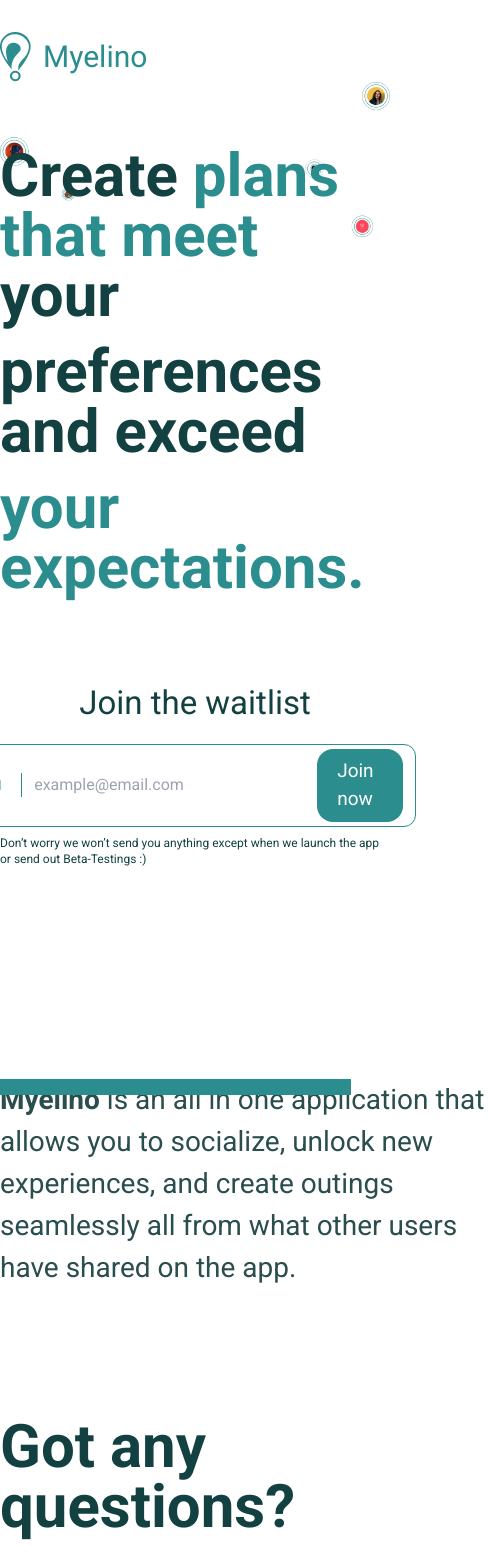
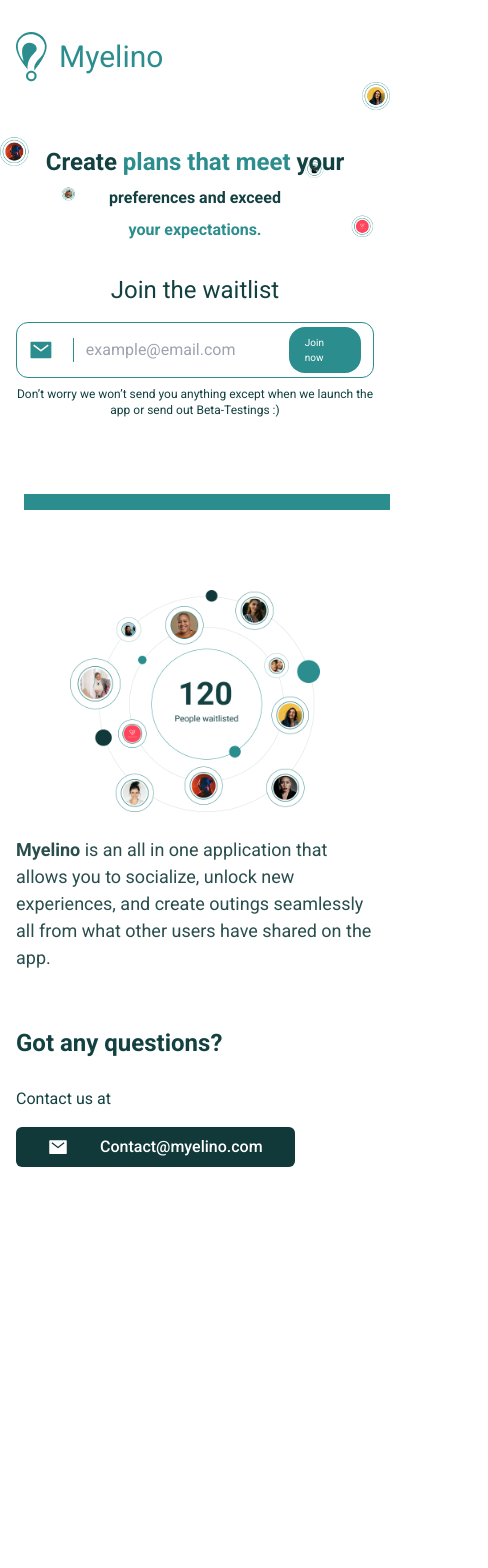
Before and after one commit to billydev139/myelino-fe, a React (Create React App) app: page / in a window 390 px wide. Shown: the top 1568 px of the page, 488 px wide, since content can reach past the window. After the commit the page ends 1247 px from the top, so only its background shows below. Built offline with nearby package versions, Linux system fonts and the light colour scheme.

Commit message:
responsive

```diff
--- a/src/components/Hero/index.js
+++ b/src/components/Hero/index.js
@@ -4,44 +4,45 @@
 import { useState } from 'react';
 
 const Hero = () => {
-    const[email,setemail]=useState()
+    const[email,setEmail]=useState()
 
     return (
         <>
-            <div className='flex flex-col items-center justify-center pt-16 pb-48' style={{
+            <div className='container flex flex-col items-center justify-center pt-16 lg:pb-48 pb-14 lg:px-0 px-4 mx-auto' style={{
                 backgroundImage: `url(${herobg})`,
                 backgroundSize: "contain",
                 backgroundRepeat:"no-repeat",
 
 
             }}>
-                <p className='text-secondary text-6xl font-bold pb-4 '  >
+
+                <p className='text-secondary lg:text-6xl text-2xl  font-bold lg:pb-4 pb-2'  >
                     Create <span className='text-primary'>plans that meet</span> your
                 </p>
-                <p className='text-secondary text-6xl font-bold pb-4'>
+                <p className='text-secondary lg:text-6xl text-2x font-bold lg:pb-4 pb-2'>
                     preferences and exceed
                 </p>
-                <p className='text-primary text-6xl font-bold pb-4'>
+                <p className='text-primary lg:text-6xl text-2x font-bold lg:pb-4 pb-2'>
                     your expectations.
                 </p>
-                <p className='text-secondary font-regular text-[2.063rem] pt-16'>
+                <p className='text-secondary font-regular lg:text-[2.063rem] text-2xl lg:pt-16 pt-6'>
                     Join the waitlist
                 </p>
-                <div className='flex items-center gap-5 border  border-primary rounded-xl mt-4 py-1	px-3'>
+                <div className='flex justify-center items-center gap-5 border  border-primary rounded-xl mt-4 py-1	px-3'>
                     <IoMailSharp className='text-primary text-[24px] ' />
-                    <input type='email' className='text-[#134040] pl-3 pr-20 outline-none border-l  border-primary	' placeholder='example@email.com' value={email}
+                    <input type='email' className='text-[#134040] pl-3 lg:pr-20 outline-none border-l  border-primary	' placeholder='example@email.com' value={email}
                     onChange={(e)=>{
-                        setemail(e.target.value)
+                        setEmail(e.target.value)
                     }} />
-                    <btn className='bg-primary  text-white text-[19px] px-5 py-2  rounded-2xl'>Join now</btn>
+                    <btn className='bg-primary  text-white lg:text-[19px] text-[10px] lg:px-5 px-4 lg:py-2 py-2 rounded-2xl'>Join now</btn>
 
                 </div>
-                <p className='text-secondary font-regular text-xs pt-2 '>
+                <p className='text-secondary font-regular text-xs pt-2 text-center '>
                     Don’t worry we won’t send you anything except when we launch the app or send out Beta-Testings :)
                 </p>
             </div>
-            <div className='relevant overflow-hidden mt-5'>
-            <div className='bg-primary h-4  w-[90%] absolute ' ></div>
+            <div className=' overflow-hidden mt-5'>
+            <div className='bg-primary h-4  w-[100%] lg:ml-52 ml-6' ></div>
             </div>
         </>
     )
--- a/src/components/Main/index.js
+++ b/src/components/Main/index.js
@@ -5,29 +5,31 @@
 const Main = () => {
     return (
         <>
-            <div className='grid grid-cols-[1fr_1fr]  gap-6 place-items-center   mb-40'>
-                <div className='flex flex-col items-start justify-start mb-10'>
-                    <p className='text-[#2A4D4D] text-[28px] font-bold '>
-                        Myelino <span className='text-[#2A4D4D] text-[28px] font-normal'>is an all in one application that
+            <div className='container grid lg:grid-cols-[1fr_1fr]  gap-6 place-items-center mx-auto lg:px-0 px-4 lg:mb-40 mb-10'>
+                <div className='flex flex-col order-2 lg:order-1 items-start justify-start mb-10'>
+                    <p className='text-[#2A4D4D] lg:text-[28px] text-[18px] font-bold '>
+                        Myelino <span className='text-[#2A4D4D] lg:text-[28px] text-[18px] font-normal'>is an all in one application that
                             allows you to socialize, unlock new experiences, and create outings seamlessly all
                             from what other users have shared on the app.</span>
                     </p>
-                    <p className='text-secondary font-bold text-6xl pt-32'>
-                        Got any questions?
-                    </p>
-                    <p className='text-secondary font-normal text-[24px] pt-7 text-center mx-auto'>
-                        Contact us at
-                    </p>
-                    <div className='bg-[#113939] flex justify-start px-8 py-2 gap-8 rounded-md place-items-center w-2/3 mt-4	'>
-                    <IoMailSharp className='text-white text-[20px]' />
+                    <div className='flex flex-col justify-center'>
+                        <p className='text-secondary font-bold lg:text-6xl text-2xl lg:pt-32 pt-14'>
+                            Got any questions?
+                        </p>
+                        <p className='text-secondary font-normal lg:text-[24px] text-[16px] pt-7 lg:text-center '>
+                            Contact us at
+                        </p>
+                        <button className='bg-[#113939] flex justify-start px-8 py-2 gap-8 rounded-md place-items-center  mt-4	'>
+                            <IoMailSharp className='text-white text-[20px]' />
 
-                        <p className='text-white font-medium text-[24px] pr-32'> Contact@myelino.com</p>
+                            <p className='text-white font-medium lg:text-[24px] text-[16px] lg:pr-32'> Contact@myelino.com</p>
+                        </button>
 
                     </div>
 
                 </div>
-                <div className='flex flex-col items-center justify-center mt-10'>
-                    <img className='pt-10' src={peoplewhitlisted} alt='target image' />
+                <div className='flex flex-col order-1 lg:order-2 items-center justify-center mt-10'>
+                    <img className='pt-10 lg:w-full w-[70%]' src={peoplewhitlisted} alt='target image' />
                 </div>
 
             </div>
--- a/src/components/Navbar/index.js
+++ b/src/components/Navbar/index.js
@@ -5,7 +5,7 @@
   return (
     <>
 
-      <div className=' flex items-center gap-3 mt-8 '>
+      <div className='container flex items-center gap-3 mt-8 lg:px-0 px-4 mx-auto '>
         <img src={logo} alt='target image' />
         <p className='text-primary text-3xl'>Myelino</p>
       </div>
--- a/src/pages/myelino.js
+++ b/src/pages/myelino.js
@@ -6,8 +6,8 @@
 const Home = () => {
   return (
     <>
-    <div className='container mx-auto'>
-    <Navbar />
+    <div className=''>
+    <Navbar  />
     <Hero />
     <Main />
     </div>
```
